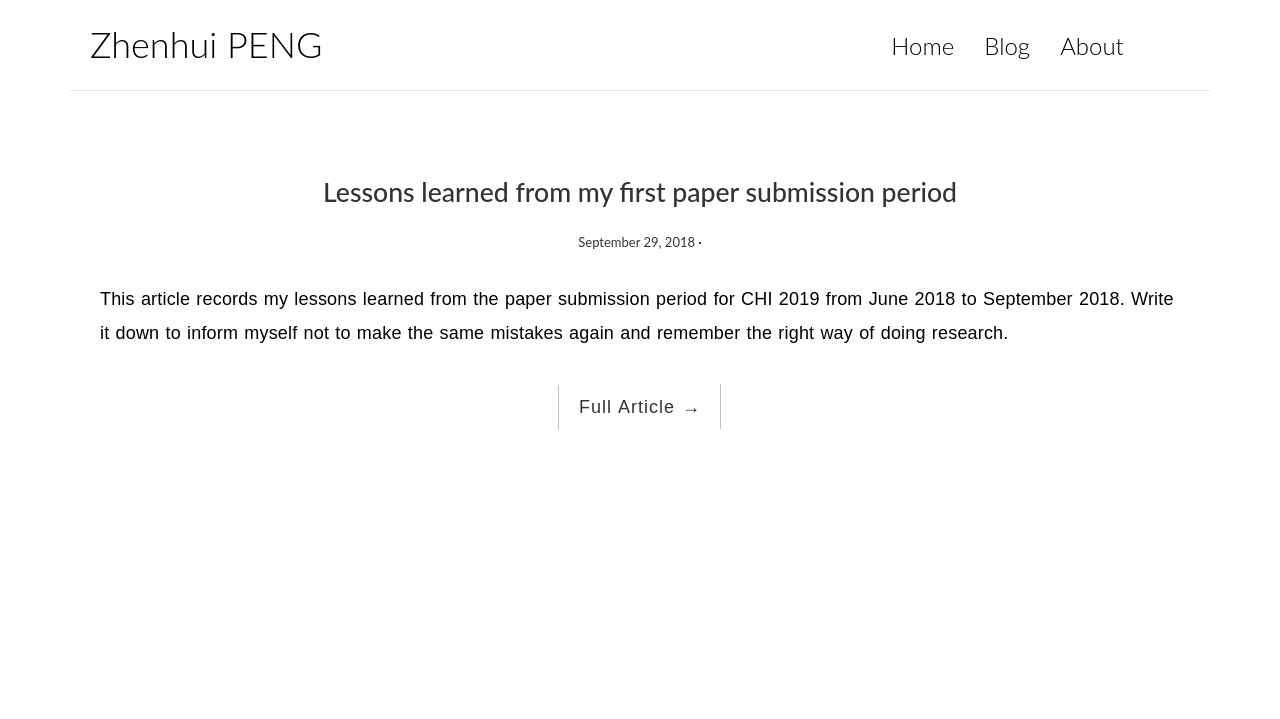
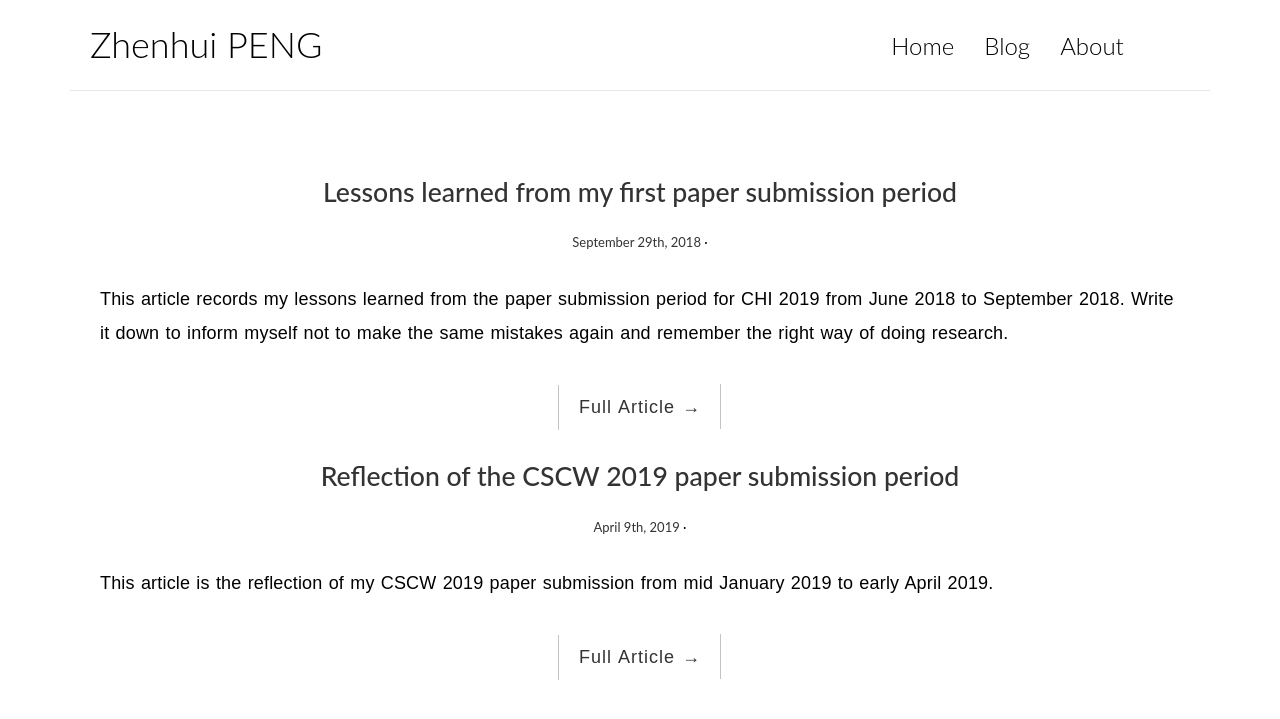
Before and after one commit to PenguinZhou/PenguinZhou.github.io, a Jekyll site: the page full-width.html, which Jekyll copies as it is, in a window 1280 px wide. Shown: the top 719 px of the page. Built offline with Jekyll 4.4.1, drawn with Linux system fonts in a browser that asks for light colours; some web fonts are replaced.

Commit message:
Update CSCW submission information

```diff
--- a/about.html
+++ b/about.html
@@ -85,8 +85,9 @@
 
 							<h2>Research topics</h2>
 								<ul>
+									<li>Chatbot Design </li>
 									<li>Human-Robot Interaction (HRI)</li>
-									<li>Chatbot Design </li>
+									<li>Natural Language Processing </li>
 								</ul>
 
 							<h2>Publications</h2>
--- a/full-width.html
+++ b/full-width.html
@@ -69,14 +69,29 @@
 									<a>Lessons learned from my first paper submission period</a>
 								</h1>
 								<div class="entry-meta">
-									<span class="post-date"><a>September 29, 2018</a></span>
+									<span class="post-date"><a>September 29th, 2018</a></span>
 								</div>
 							</header>
 							<div class="entry-content clearfix">
 								<p>This article records my lessons learned from the paper submission period for CHI 2019 from June 2018 to September 2018. Write it down to
 								inform myself not to make the same mistakes again and remember the right way of doing research. </p>
 								<div class="read-more cl-effect-14">
-									<a href="CHI19submission.pdf" class="more-link">Full Article <span class="meta-nav">→</span></a>
+									<a href="docs/CHI19submission.pdf" class="more-link">Full Article <span class="meta-nav">→</span></a>
+								</div>
+							</div>
+
+							<header class="entry-header">
+								<h1 class="entry-title">
+									<a>Reflection of the CSCW 2019 paper submission period</a>
+								</h1>
+								<div class="entry-meta">
+									<span class="post-date"><a>April 9th, 2019</a></span>
+								</div>
+							</header>
+							<div class="entry-content clearfix">
+								<p>This article is the reflection of my CSCW 2019 paper submission from mid January 2019 to early April 2019. </p>
+								<div class="read-more cl-effect-14">
+									<a href="docs/Reflection_on_the_submission_to_CSCW_2019.pdf" class="more-link">Full Article <span class="meta-nav">→</span></a>
 								</div>
 							</div>
 						</article>
```
Also changed, not shown: index.html (+7 -1 lines), 1 other file.
